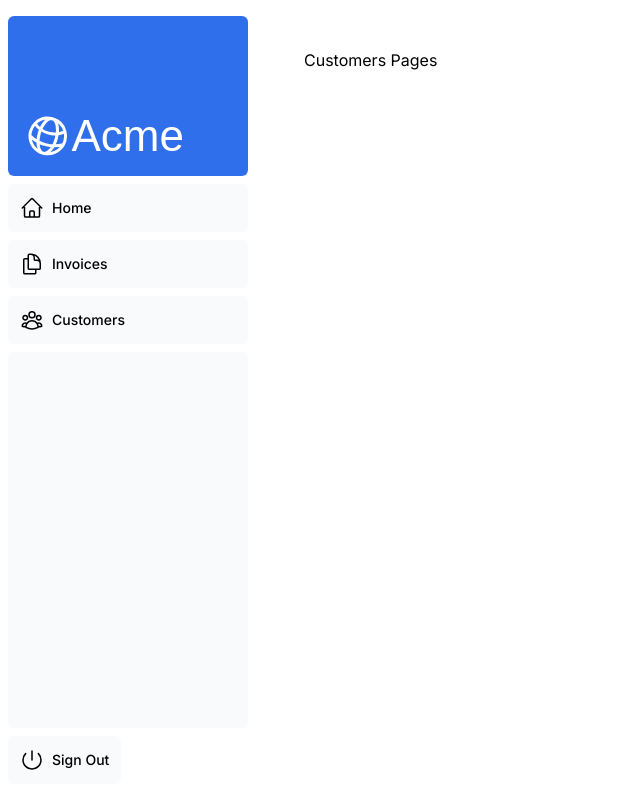
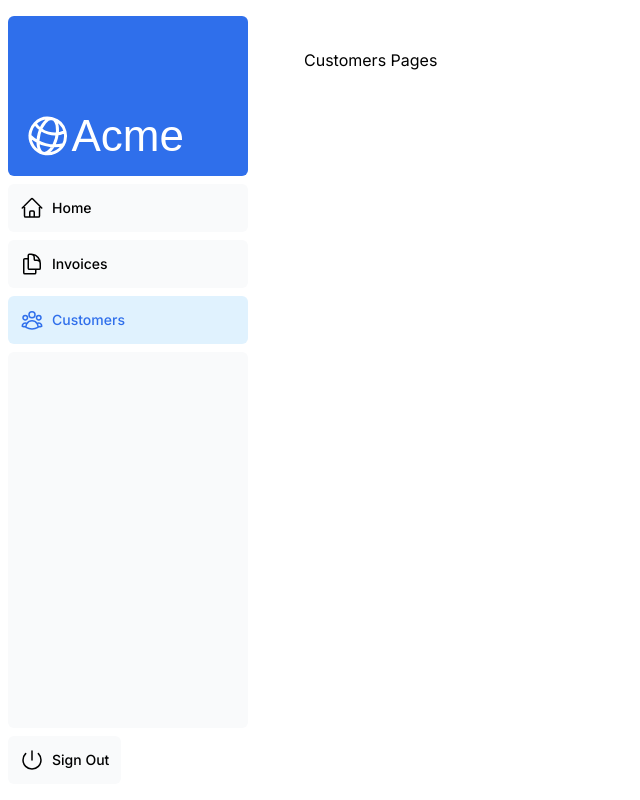
Before and after one commit to jdechave/LearnNext, a Next.js app: page /dashboard/customers in a window 1280 px wide. Shown: the whole page, without its empty margins (0-640 px from the left). Built offline with nearby package versions, Linux system fonts and the light colour scheme; a web font is replaced by a local one.

Commit message:
finished through chapter 5

```diff
--- a/app/ui/dashboard/nav-links.tsx
+++ b/app/ui/dashboard/nav-links.tsx
@@ -1,8 +1,13 @@
+'use client'
+
 import {
   UserGroupIcon,
   HomeIcon,
   DocumentDuplicateIcon,
-} from '@heroicons/react/24/outline';
+} from '@heroicons/react/24/outline'
+import Link from 'next/link'
+import { usePathname } from 'next/navigation'
+import clsx from 'clsx'
 
 // Map of links to display in the side navigation.
 // Depending on the size of the application, this would be stored in a database.
@@ -14,24 +19,29 @@
     icon: DocumentDuplicateIcon,
   },
   { name: 'Customers', href: '/dashboard/customers', icon: UserGroupIcon },
-];
+]
 
 export default function NavLinks() {
+  const pathname = usePathname()
   return (
     <>
       {links.map((link) => {
-        const LinkIcon = link.icon;
+        const LinkIcon = link.icon
         return (
-          <a
+          <Link
             key={link.name}
             href={link.href}
-            className="flex h-[48px] grow items-center justify-center gap-2 rounded-md bg-gray-50 p-3 text-sm font-medium hover:bg-sky-100 hover:text-blue-600 md:flex-none md:justify-start md:p-2 md:px-3"
+            className={clsx("flex h-[48px] grow items-center justify-center gap-2 rounded-md bg-gray-50 p-3 text-sm font-medium hover:bg-sky-100 hover:text-blue-600 md:flex-none md:justify-start md:p-2 md:px-3",
+            {
+              'bg-sky-100 text-blue-600': pathname === link.href
+            }
+          )}
           >
             <LinkIcon className="w-6" />
             <p className="hidden md:block">{link.name}</p>
-          </a>
-        );
+          </Link>
+        )
       })}
     </>
-  );
+  )
 }
```
